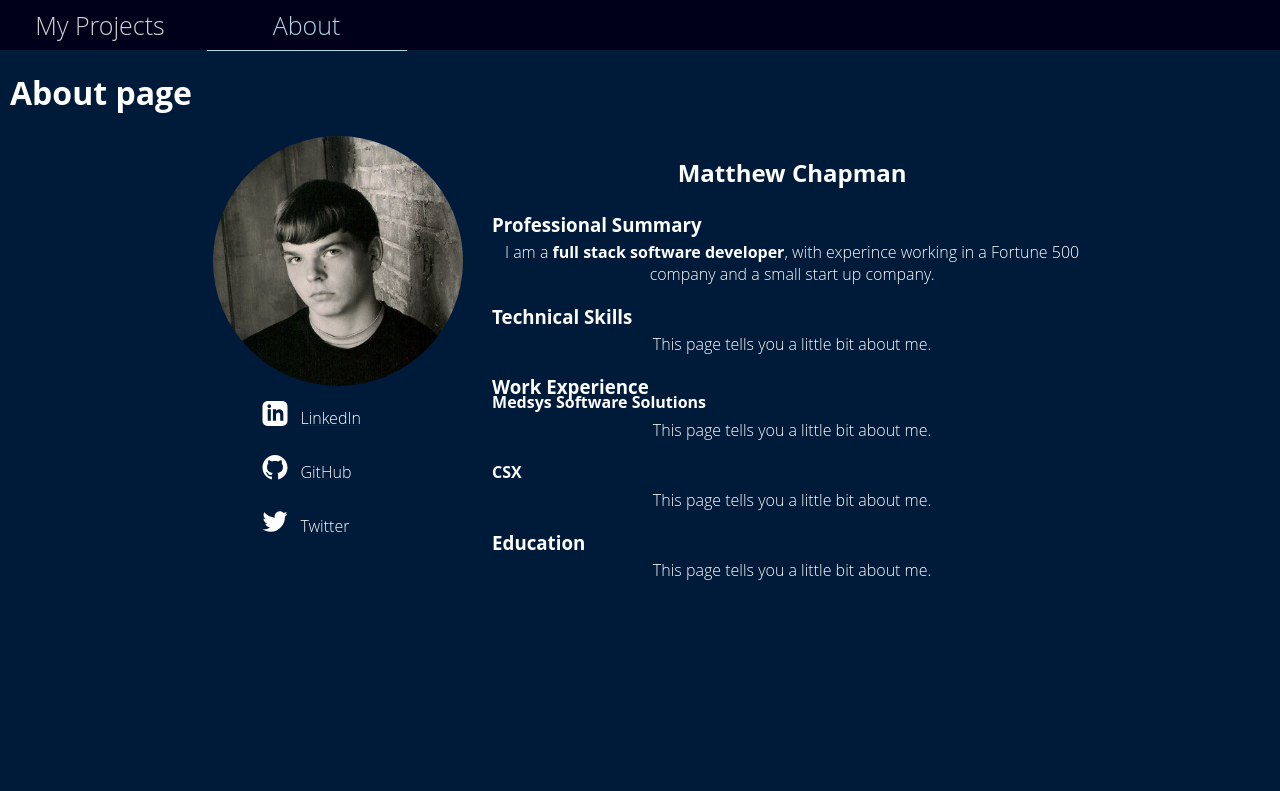
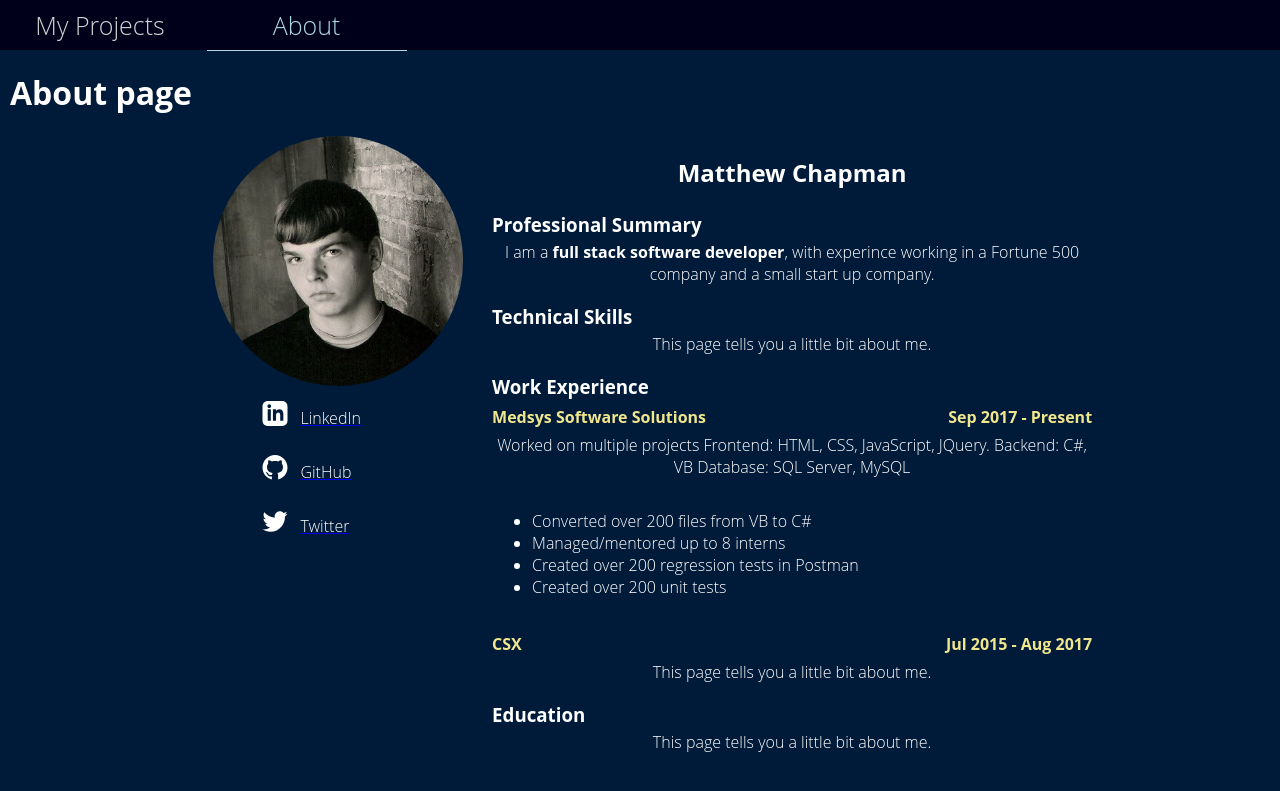
Before and after one commit to matt-chap/matt-chap.github.io, a Jekyll site: the page built from about.html, in a window 1280 px wide. Shown: the top 791 px of the page. Built offline with Jekyll 4.4.1, drawn with Linux system fonts in a browser that asks for light colours.

Commit message:
Add more info and style

```diff
--- a/about.html
+++ b/about.html
@@ -37,9 +37,26 @@
         <h3>Technical Skills</h3>
         <p>This page tells you a little bit about me.</p>
         <h3>Work Experience</h3>
-        <h4>Medsys Software Solutions</h4>
-        <p>This page tells you a little bit about me.</p>
-        <h4>CSX</h4>
+        <div style="margin-top: 15px;">
+            <h4 style="float: left; color: khaki;">Medsys Software Solutions</h4>
+            <h4 style="float: right; color: khaki;">Sep 2017 - Present</h4>
+        </div>
+        <p>Worked on multiple projects
+            Frontend: HTML, CSS, JavaScript, JQuery.
+            Backend: C#, VB
+            Database: SQL Server, MySQL
+        </p>
+        <ul style="width: auto; text-align: left;">
+            <li>Converted over 200 files from VB to C#</li>
+            <li>Managed/mentored up to 8 interns</li>
+            <li>Created over 200 regression tests in Postman</li>
+            <li>Created over 200 unit tests</li>
+        </ul>
+
+        <div style="margin-top: 15px;">
+            <h4 style="float: left; color: khaki;">CSX</h4>
+            <h4 style="float: right; color: khaki;">Jul 2015 - Aug 2017</h4>
+        </div>
         <p>This page tells you a little bit about me.</p>
         <h3>Education</h3>
         <p>This page tells you a little bit about me.</p>
```
Also changed, not shown: _sass/about/about.scss (line endings or trailing spaces), 2 other files.
